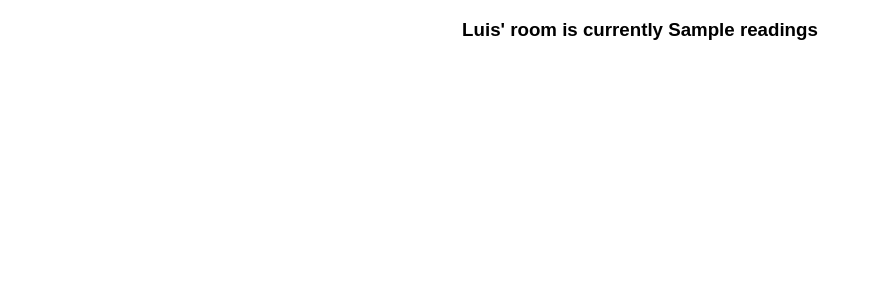
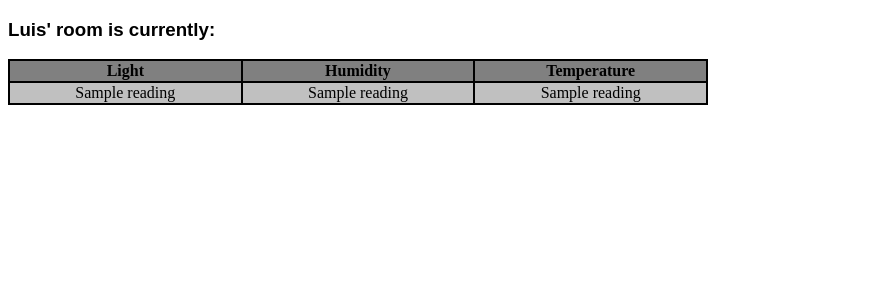
Before and after one commit to luish-uk/iot-sensor-platform, a Flask app: template templates/index.html in a window 1280 px wide. Shown: the top 300 px of the page, without its empty margins (0-873 px from the left). Run offline with Flask 3, Linux system fonts and the light colour scheme; the template is opened without the code that fills it: most values are stand-ins (such as "Sample title", 1, 10 or a date in 2020).

Commit message:
Implemented table design, added temperature sensor and fixed python + sqlite3 files

```diff
--- a/app.py
+++ b/app.py
@@ -1,6 +1,6 @@
 from flask import Flask, render_template
 import serial
-from database import init_db, insert_reading, get_readings
+from database import init_db, insert_reading, get_readings, limit_readings
 import json
 
 app = Flask(__name__)
@@ -9,15 +9,21 @@ ser = serial.Serial('/dev/ttyACM0', 9600)
 
 init_db()
 
-data = ser.readline().decode().strip()
-
 @app.route("/")
 def home():
+    data = ser.readline().decode().strip()
     data_dict = json.loads(data)
-    light_percent = data_dict["light"]
+    light = data_dict["Light"]
+    Temp = data_dict["Temp (Celsius)"]
+    Humidity = data_dict["Humidity (%)"]
+    insert_reading("temperature", Temp)
+    insert_reading("humidity", Humidity)
+    insert_reading("light", light)
 
-    insert_reading(light_percent)
-    readings = get_readings()
+    readings = limit_readings()
+
+#OUTPUT: [(384, 'light', 137.0, '2026-03-26 12:22:29'), (383, 'humidity', 39.0, '2026-03-26 12:22:29'), (382, 'temperature', 22.0, '2026-03-26 12:22:29')]
+
     return render_template('index.html', readings=readings)
 
 app.run(host="0.0.0.0", port=5000)
--- a/static/styles.css
+++ b/static/styles.css
@@ -1,4 +1,21 @@
 h3 {
     font-family: sans-serif;
+}
+
+table {
+    background-color: black;
+    width: 700px;
+}
+
+th {
+    width: 100
+}
+
+tr {
+    background-color: grey;
     text-align: center;
 }
+
+tr:last-of-type{
+    background-color: silver;
+}
--- a/templates/index.html
+++ b/templates/index.html
@@ -7,6 +7,24 @@
     <link rel="stylesheet" href="../static/styles.css">
 </head>
 <body>
-    <h3>Luis' room is currently {{readings}}</h3>
+    <h3>Luis' room is currently:</h3>
+    <table>
+        <tr>
+            <th>Light</th>
+            <th>Humidity</th>
+            <th>Temperature</th>
+        </tr>
+        <tr>
+            <td>
+                {{readings[0][2]}}
+            </td>
+            <td>
+                {{readings[1][2]}}
+            </td>
+            <td>
+                {{readings[2][2]}}
+            </td>
+        </tr>
+    </table>
 </body>
 </html>
```
Also changed, not shown: database.py (+13 -3 lines), Database.db (deleted), Sensor.db (added), 2 other files.
